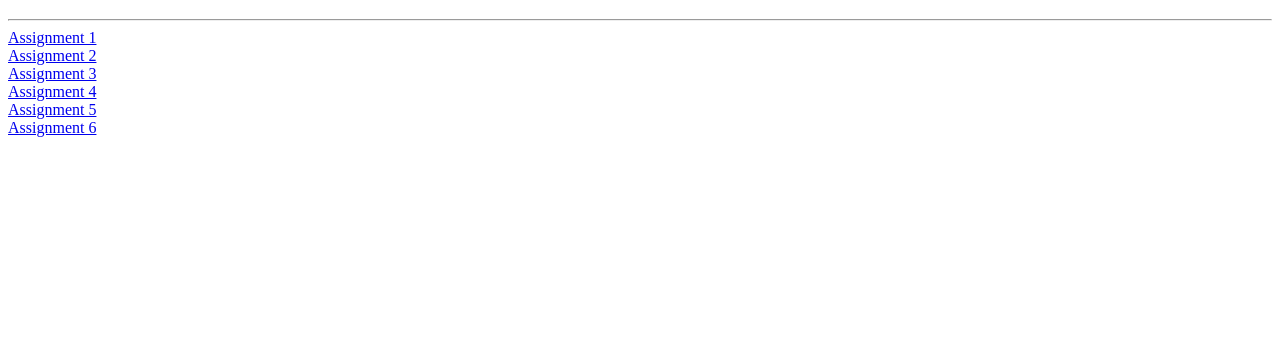
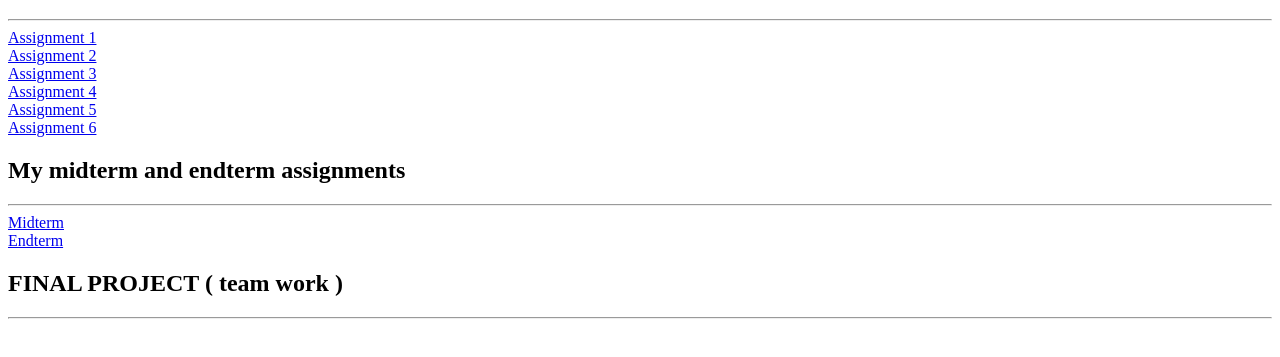
Before and after one commit to Ade1a42/Frontend-WEB-1, a plain HTML site: page index.html in a window 1280 px wide. Shown: the part 61-418 px from the top of the page. Drawn offline with Linux system fonts and the light colour scheme.

Commit message:
update: adding path to midterm and endterm and place for final

```diff
--- a/index.html
+++ b/index.html
@@ -14,5 +14,18 @@
     <a href="https://ade1a42.github.io/Frontend-WEB-1/assignments/assignment4/"> Assignment 4 </a><br>
     <a href="https://ade1a42.github.io/Frontend-WEB-1/assignments/assignment5/"> Assignment 5 </a><br>
     <a href="https://ade1a42.github.io/Frontend-WEB-1/assignments/assignment6/"> Assignment 6 </a><br>
+
+
+    <h2> My midterm and endterm assignments </h2>
+    <hr>
+    <a href="https://ade1a42.github.io/Frontend-WEB-1/midterm"> Midterm </a><br>
+    <a href="https://ade1a42.github.io/Frontend-WEB-1/endterm"> Endterm </a><br>
+
+    <h2> FINAL PROJECT ( team work ) </h2>
+    <hr>
+
+
+
+
 </body>
 </html>
```
